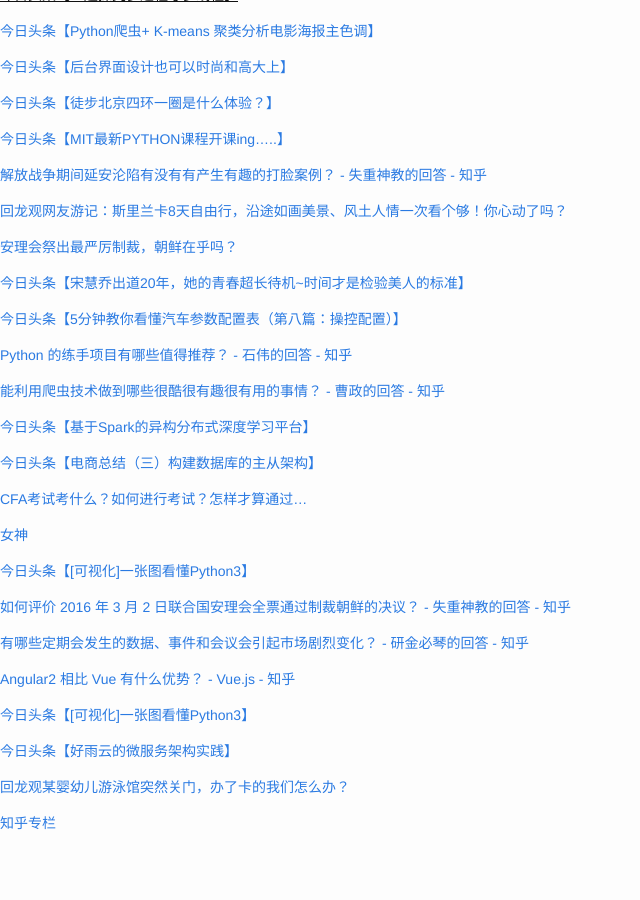
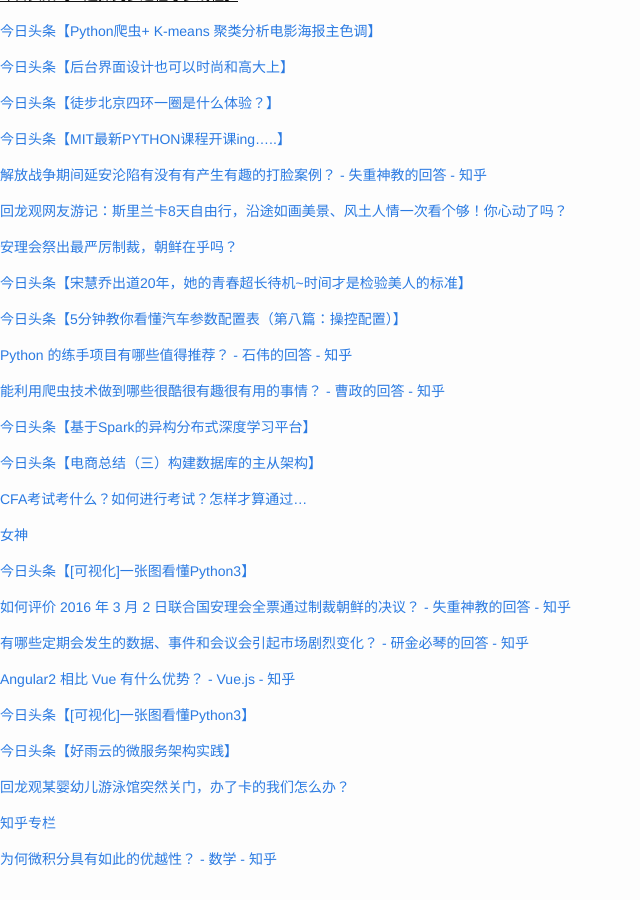
Before and after one commit to cnwarden/cnwarden.github.io, a Jekyll site: the page built from fav/index.md, in a window 1280 px wide and 900 px high, scrolled down 2850 px. Shown: the whole window, without its empty margins (0-640 px from the left). Built offline with Jekyll 4.4.1, drawn with Linux system fonts in a browser that asks for light colours; emoji names are drawn with the system emoji font; before the commit the page ends 3714 px from its top, so only the background shows below that.

Commit message:
auto commit

```diff
--- a/fav/index.md
+++ b/fav/index.md
@@ -206,3 +206,5 @@ title:  fav
 [回龙观某婴幼儿游泳馆突然关门，办了卡的我们怎么办？](http://mp.weixin.qq.com/s?__biz=MjM5ODE2ODM0MA==&mid=410733112&idx=1&sn=1ed71acf161c8c029c071a9533d7742c&scene=0#wechat_redirect)
 
 [知乎专栏](http://zhuanlan.zhihu.com/vn-py/20613026)
+
+[为何微积分具有如此的优越性？ - 数学 - 知乎](http://www.zhihu.com/question/40285961)
```
